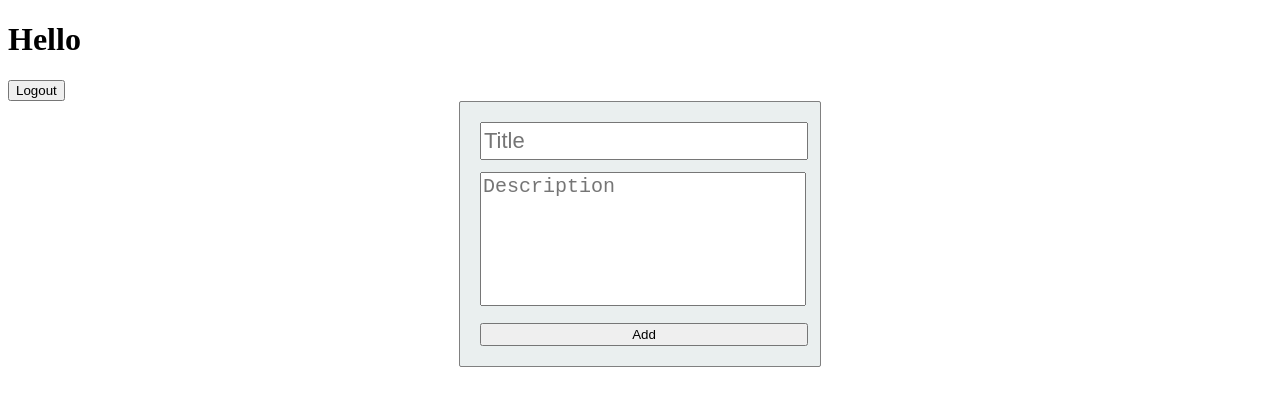
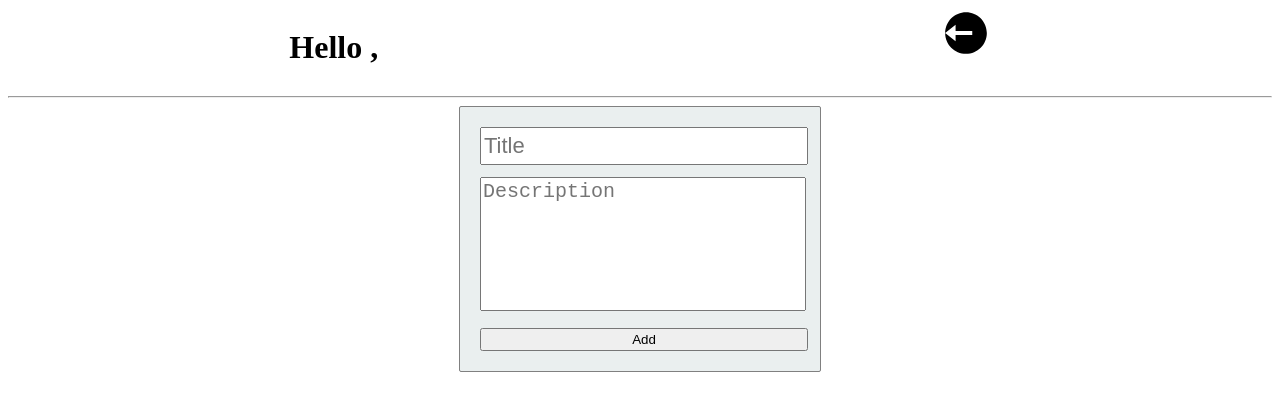
Before and after one commit to balaji1610/notes-taking-app, a Next.js app: page /home in a window 1280 px wide. Shown: the top 410 px of the page. Built offline with nearby package versions, Linux system fonts and the light colour scheme.

Commit message:
Added Logout UI

```diff
--- a/src/app/components/header.tsx
+++ b/src/app/components/header.tsx
@@ -1,6 +1,8 @@
 "use client";
 import { useRouter } from "next/navigation";
 import { useApplicationContext } from "../context/applicationContext";
+import { RiLogoutCircleFill } from "react-icons/ri";
+import { ToastContainer, toast } from "react-toastify";
 export default function Header() {
   const router = useRouter();
   const { currentUserId, credentials } = useApplicationContext();
@@ -9,10 +11,29 @@ export default function Header() {
     return el.userId === currentUserId;
   });
 
+  const handleLogout = () => {
+    toast.success("Logout SuccessFully");
+    router.push("./");
+  };
+
   return (
-    <div>
-      <h1>Hello {getUserName[0]?.userName}</h1>
-      <button onClick={() => router.push("./")}>Logout</button>
-    </div>
+    <>
+      <div
+        style={{
+          display: "flex",
+          flexDirection: "row",
+          justifyContent: "space-around",
+        }}
+      >
+        <div>
+          <h1>Hello ,{getUserName[0]?.userName}</h1>
+        </div>
+        <div onClick={handleLogout} title="Logout">
+          <RiLogoutCircleFill className="logoutIcon" />
+          <ToastContainer />
+        </div>
+      </div>
+      <hr />
+    </>
   );
 }
--- a/src/app/globals.css
+++ b/src/app/globals.css
@@ -106,3 +106,7 @@ textarea {
   font-size: 60px;
   color: #0065f8;
 }
+.logoutIcon {
+  font-size: 50px;
+  color: #000000;
+}
```
